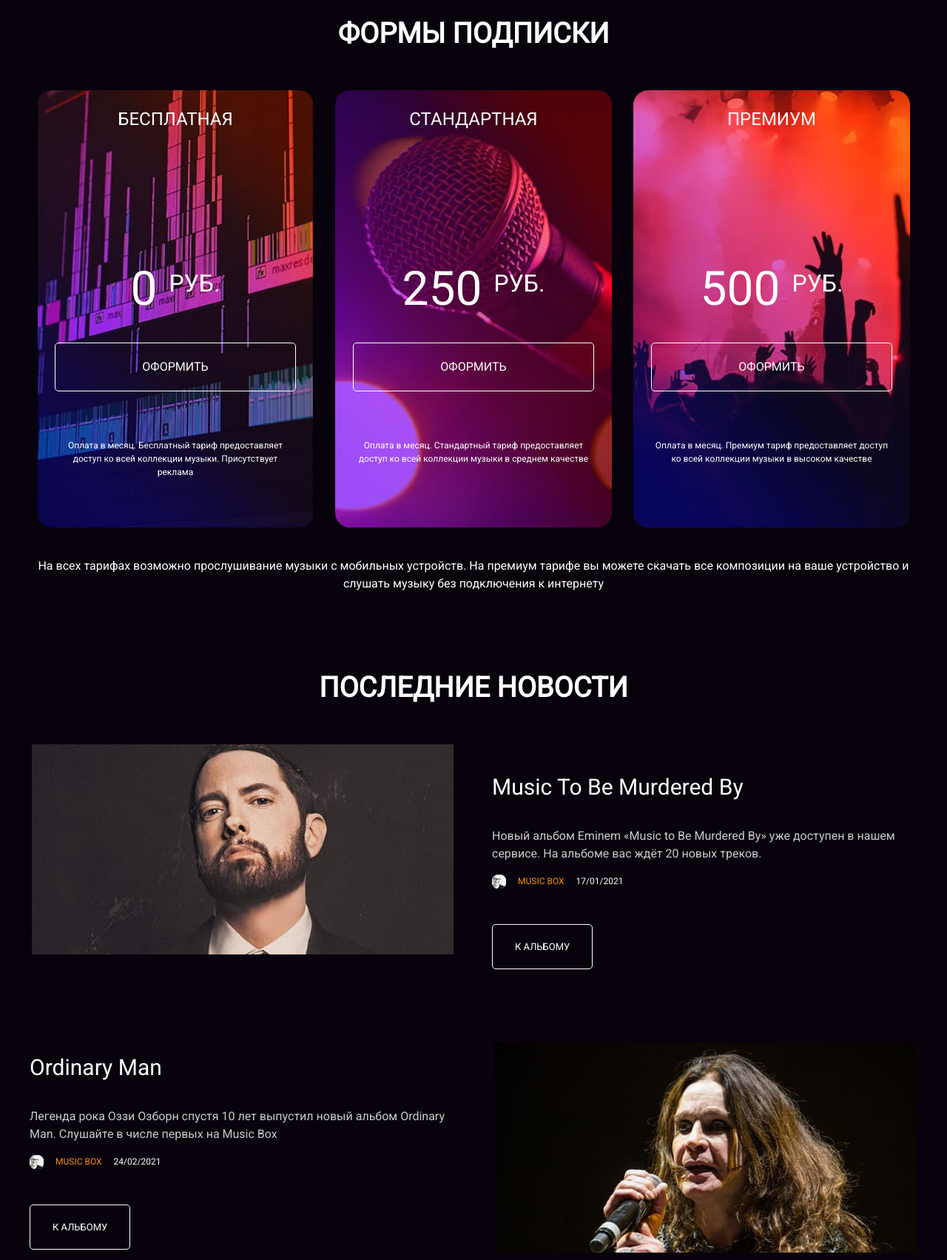
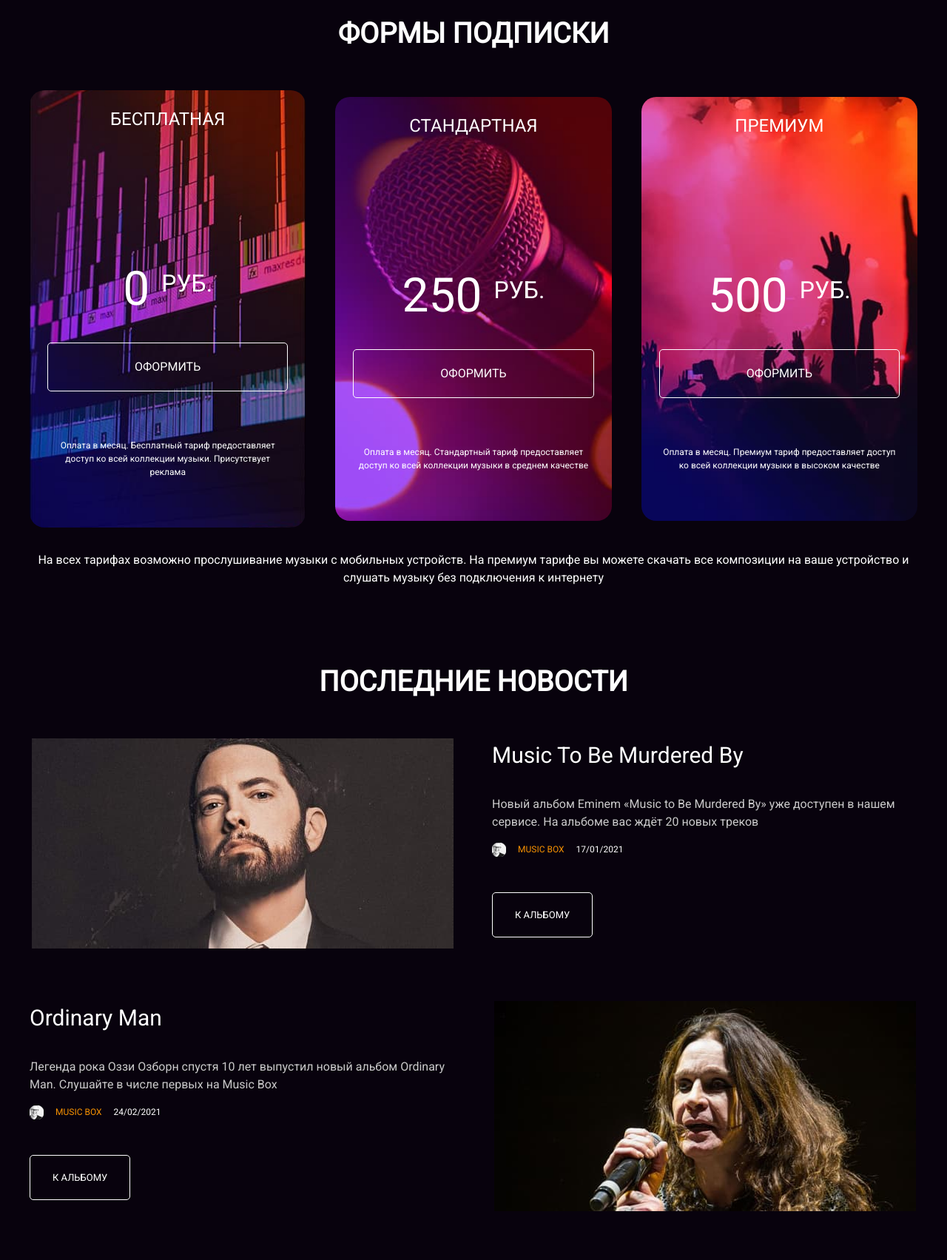
Before and after one commit to m-spiridon/layout-designer-project-lvl2, a website: page src/index.html in a window 1280 px wide. Shown: the part 840-2543 px from the top of the page at 74% size. Drawn offline with Linux system fonts and the light colour scheme.

Commit message:
fix cards', news' and app's layout

```diff
--- a/src/index.html
+++ b/src/index.html
@@ -53,11 +53,11 @@
 
         <section class="mb-100">
 
-            <div class="content-wrapper">
+            <div class="content-wrapper text-center">
                 <h2 class="section-title text-center mb-48">Формы подписки</h2>
 
-                <div class="test">
-                    <div class="subscription-free-card">
+                <div class="grid-1-3 mb-32">
+                    <div class="subscription-free-card block-center">
                         <h3 class="subscription-card-title">Бесплатная</h3>
                         <div class="subscription-price-wrapper">
                             <p class="subscription-price mr-16">0</p>
@@ -67,7 +67,7 @@
                         <p class="text-center"> Оплата в месяц. Бесплатный тариф предоставляет доступ ко всей коллекции музыки.
                             Присутствует реклама</p>
                     </div>
-                    <div class="subscription-standart-card">
+                    <div class="subscription-standart-card block-center">
                         <h3 class="subscription-card-title">Стандартная</h3>
                         <div class="subscription-price-wrapper">
                             <p class="subscription-price mr-16">250</p>
@@ -77,7 +77,7 @@
                         <p class="text-center">Оплата в месяц. Стандартный тариф предоставляет доступ ко всей коллекции музыки в
                             среднем качестве</p>
                     </div>
-                    <div class="subscription-premium-card">
+                    <div class="subscription-premium-card block-center">
                         <h3 class="subscription-card-title">Премиум</h3>
                         <div class="subscription-price-wrapper">
                             <p class="subscription-price mr-16">500</p>
@@ -101,16 +101,14 @@
             <div class="content-wrapper">
                 <h2 class="section-title text-center mb-48">Последние новости</h2>
 
-                <div class="row mb-64">
-                    <div class="column text-center">
-                        <img class="mb-48 mb-md" src="images/Music-to-Be-Murdered-By.jpg" alt="Фотография Эминема" width="570"
+                <div class="grid-1-2 mb-64">
+                    <div class="block-center">
+                        <img class="mb-24 mb-md-0" src="images/Music-to-Be-Murdered-By.jpg" alt="Фотография Эминема" width="570"
                             height="284">
                     </div>
-                    <div class="column">
+                    <div>
                         <h3 class="news-title mb-16 mb-md-32">Music to Be Murdered By</h3>
-                        <p class="text-grey mb-16">Новый альбом Eminem «Music to Be Murdered By» уже доступен в нашем
-                            сервисе.
-                            На альбоме вас ждёт 20 новых треков.</p>
+                        <p class="text-grey mb-16">Новый альбом Eminem «Music to Be Murdered By» уже доступен в нашем сервисе. На альбоме вас ждёт 20 новых треков</p>
                         <div class="news-author flex mb-48">
                             <a class="flex mr-16 color-orange" href="#">
                                 <img class="mr-16" src="images/avatar.png" alt="Аватар автора новости">
@@ -122,12 +120,12 @@
                     </div>
                 </div>
 
-                <div class="row">
-                    <div class="column text-center order">
-                        <img class="mb-48 mb-md-0" src="images/Ordinary-Man.jpg" alt="Фотография Оззи Озборна" width="570"
+                <div class="grid-1-2">
+                    <div class="block-center order-md-2">
+                        <img class="mb-24 mb-md-0" src="images/Ordinary-Man.jpg" alt="Фотография Оззи Озборна" width="570"
                         height="284">
                     </div>
-                    <div class="column">
+                    <div class="order-md-1">
                         <h3 class="news-title mb-16 mb-md-32">Ordinary Man</h3>
                         <p class="text-grey mb-16">Легенда рока Оззи Озборн спустя 10 лет выпустил новый альбом Ordinary
                             Man.
@@ -151,13 +149,15 @@
             <div class="content-wrapper">
                 <h2 class="section-title text-center mb-48">Мобильное приложение</h2>
 
-                <div class="row">
-                    <div class="column text-center order"><img src="images/iphone.png" alt="Три айфона эс е" width="333" height="278"></div>
-                    <div class="column">
+                <div class="grid-1-2">
+                    <div class="block-center order-md-2">
+                        <img src="images/iphone.png" alt="Три айфона эс е" width="333" height="278">
+                    </div>
+                    <div class="order-md-1">
                         <p class="text-grey mb-16">Воспользуйтесь нашим мобильным приложением. Оно позволит слушать музыку с любого
                             устройства на базе операционных систем Androind и iOS</p>
                         <p class="text-grey mb-16">С тарифом «Премиум» приложение позволяет скачивать все композиции из нашей
-                            коллекции. Вы можете слушать музыку даже без интернета.</p>
+                            коллекции. Вы можете слушать музыку даже без интернета</p>
                         <a class="btn br-30 btn-red" href="#">Скачать</a>
                     </div>
                 </div>
--- a/src/scss/_other-components.scss
+++ b/src/scss/_other-components.scss
@@ -32,3 +32,19 @@
   position: relative;
   display: inline-block;
 }
+
+.order-md-1 {
+  @media screen and (min-width: $md) {
+    position: relative;
+    grid-column: 1;
+    grid-row: 1;
+  }
+}
+
+.order-md-2 {
+  @media screen and (min-width: $md) {
+    position: relative;
+    grid-column: 2;
+    grid-row: 1;
+  }
+}
--- a/src/scss/_subscription-cards.scss
+++ b/src/scss/_subscription-cards.scss
@@ -1,6 +1,7 @@
-.subscription-cards-container {
+.subscription-cards-wrapper {
   display: flex;
-  flex-wrap: wrap;
+  flex-wrap: nowrap;
+  justify-content: space-between;
 }
 
 $subscriptions: (subscription-free, subscription-standart, subscription-premium);
@@ -16,8 +17,7 @@ $subscriptions: (subscription-free, subscription-standart, subscription-premium)
     display: flex;
     flex-direction: column;
     font-size: 12px;
-    margin: 0 10px 40px;
-    max-width: 374px;
+    max-width: 405px;
     padding: 21px 24px 66px;
   }
 }
--- a/src/scss/_utility.scss
+++ b/src/scss/_utility.scss
@@ -30,7 +30,7 @@ $mbs: (16, 24, 32, 48, 64, 100);
 }
 
 .block-center {
-  margin: 0 auto;
+  margin: auto;
 }
 
 .text-center {
--- a/src/scss/_variables.scss
+++ b/src/scss/_variables.scss
@@ -24,4 +24,5 @@ $colors: (
 // Breakpoints
 $sm: 550px;
 $md: 768px;
+$lg: 992px;
 $xlg: 1200px;
--- a/src/scss/_wrappers.scss
+++ b/src/scss/_wrappers.scss
@@ -24,37 +24,32 @@
   padding-bottom: 200px;
 }
 
-.row {
-  display: block;
-  margin-left: -25px;
-  margin-right: -25px;
-  align-items: center;
+.grid-1-3 {
+  display: grid;
+  grid-template-columns: 1fr;
+  row-gap: 40px;
+  justify-content: center;
 
-  @media screen and (min-width: $md) {
-    display: flex;
-    justify-content: space-between;
+  @media screen and (min-width: 820px) {
+    grid-template-columns: repeat(3, 1fr);
+    column-gap: 20px;
+  }
+
+  @media screen and (min-width: $lg) {
+    column-gap: 40px;
   }
 }
 
-.column {
-  flex: 1 1 0;
-  padding: 0 25px;
-}
-
-.tracks-wrapper {
+.grid-1-2 {
+  position: relative;
   display: grid;
   grid-template-columns: 1fr;
-  row-gap: 25px;
+  row-gap: 24px;
 
-  @media screen and (min-width: $sm) {
+  @media screen and (min-width: $md) {
     column-gap: 50px;
     grid-template-columns: repeat(2, 1fr);
   }
-}
-
-.popular-track {
-  align-items: center;
-  display: flex;
 }
 
 .track-name-field {
@@ -62,7 +57,7 @@
   padding-left: 15px;
 }
 
-.grid {
+.grid-2-3-4 {
   column-gap: 50px;
   display: grid;
   grid-template-columns: repeat(2, 1fr);
```
Also changed, not shown: src/artist.html (+6 -6 lines), src/style/app.css.
